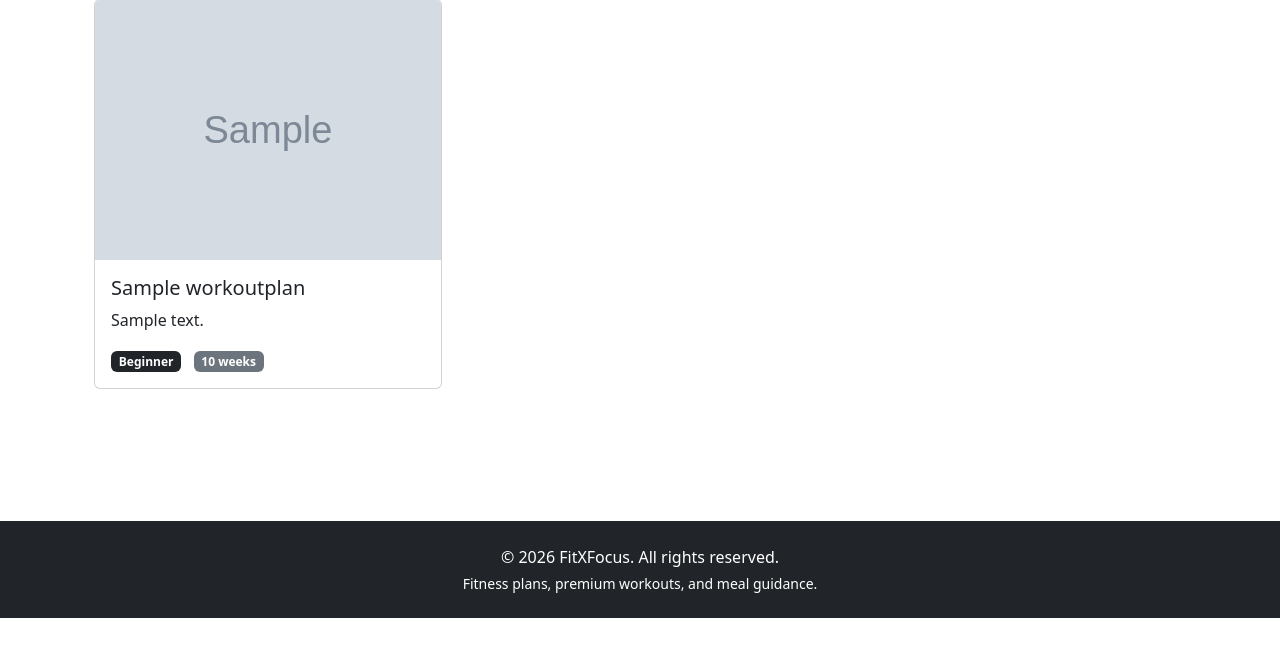
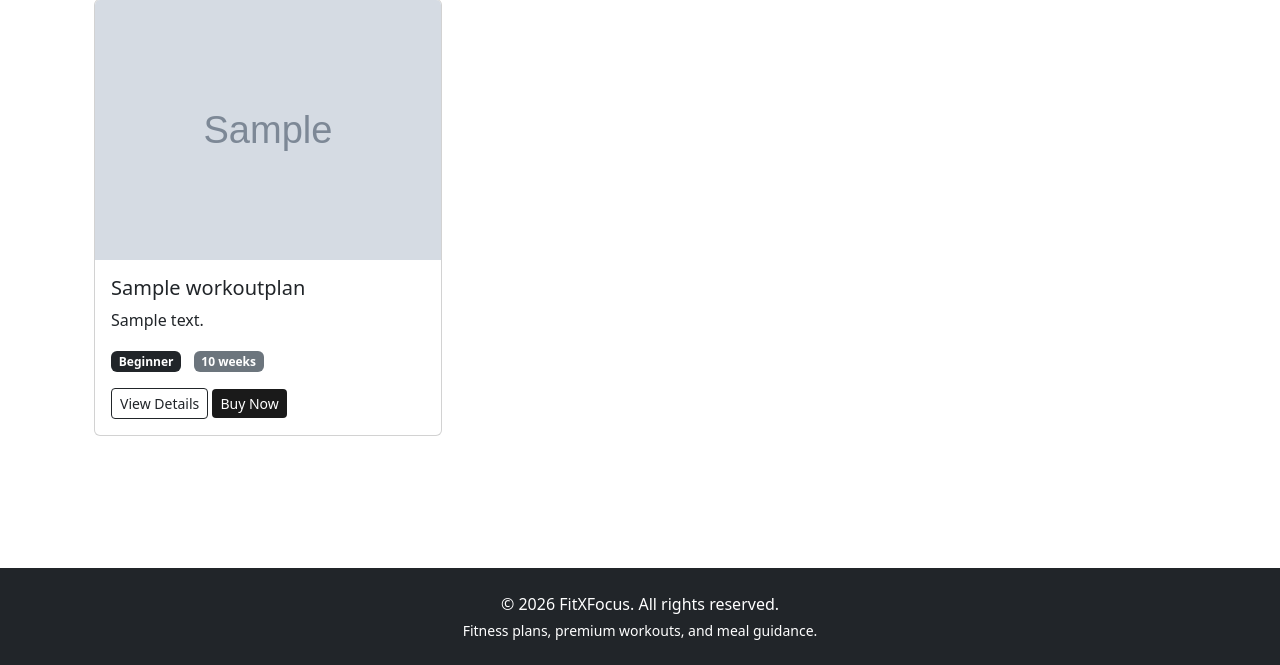
Before and after one commit to HelniseS/fitxfocus, a Django app: page /plans/ in a window 1280 px wide. Shown: the part 263-928 px from the top of the page. Before the commit the page ends 881 px from the top, so only its background shows below. Run offline with Django 5.2, Linux system fonts and the light colour scheme; tables that the repository leaves empty hold one stand-in row (values such as "Sample post"); grey boxes marked "Sample" are stand-in pictures.

Commit message:
Add plan page buttons

```diff
--- a/templates/plans/plan_list.html
+++ b/templates/plans/plan_list.html
@@ -24,11 +24,22 @@
                 {% endif %}
 
                 <div class="card-body">
-                    <h5 class="card-title plan-title">{{ plan.title }}</h5>
-                    <p class="card-text">{{ plan.short_description }}</p>
-                    <span class="badge bg-dark me-2">{{ plan.get_difficulty_display }}</span>
-                    <span class="badge bg-secondary">{{ plan.duration_weeks }} weeks</span>
-                </div>
+    <h5 class="card-title plan-title">{{ plan.title }}</h5>
+    <p class="card-text">{{ plan.short_description }}</p>
+
+    <span class="badge bg-dark me-2">{{ plan.get_difficulty_display }}</span>
+    <span class="badge bg-secondary">{{ plan.duration_weeks }} weeks</span>
+
+    <div class="mt-3">
+        <a href="{% url 'plans:plan_detail' plan.slug %}" class="btn btn-outline-dark btn-sm">
+            View Details
+        </a>
+
+        <a href="{% url 'checkout:create_checkout_session' plan.slug %}" class="btn btn-dark btn-sm">
+            Buy Now
+        </a>
+    </div>
+</div>
 
             </div>
         </div>
```
